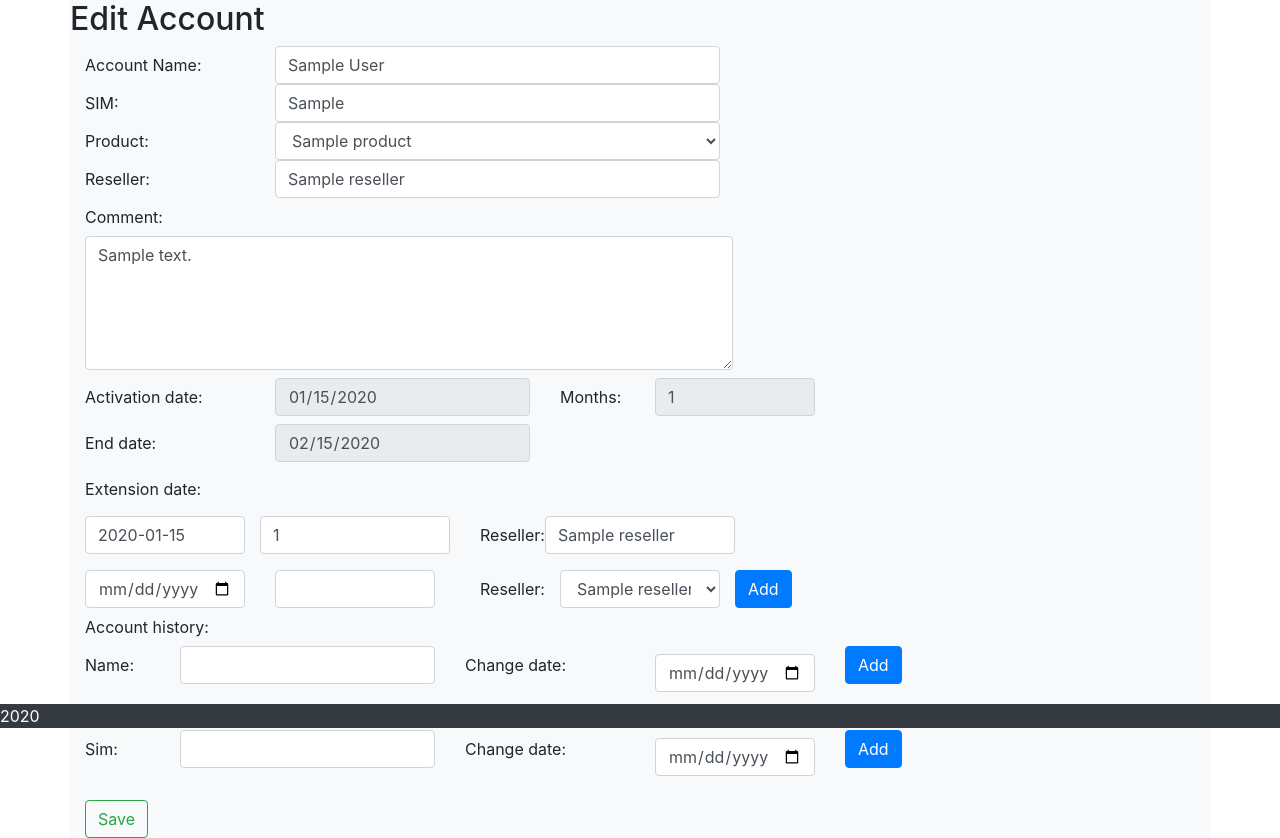
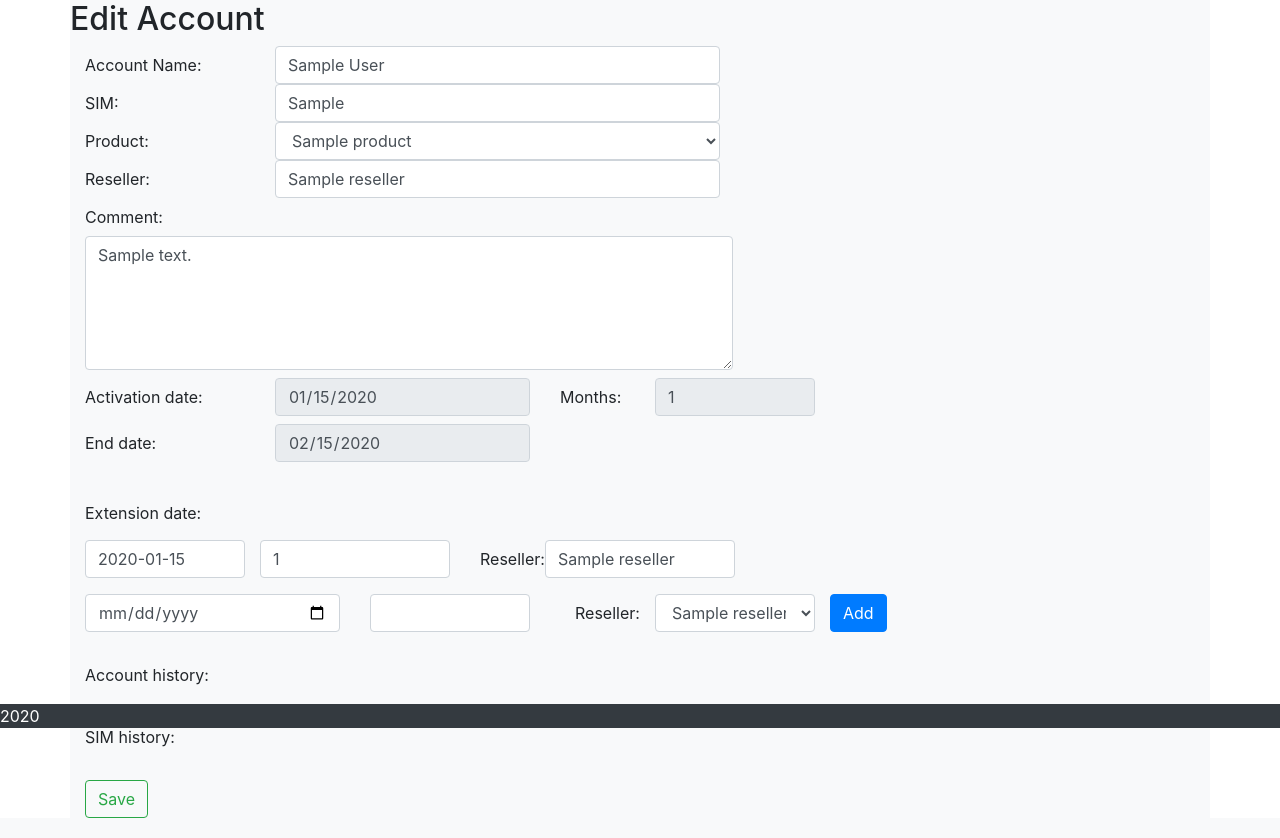
Before and after one commit to Simple2B/NITRIX, a Flask app: page /account_details?id=1 in a window 1280 px wide. Shown: the part 72-910 px from the top of the page. Run offline with Flask 2, Linux system fonts and the light colour scheme; a user stored in the database is signed in; tables that the repository leaves empty hold one stand-in row (values such as "Sample post"); some libraries are stand-ins or nearby versions.

Commit message:
history account changes

```diff
--- a/app/models/__init__.py
+++ b/app/models/__init__.py
@@ -3,3 +3,4 @@ from .reseller import Reseller  # noqa
 from .account import Account  # noqa
 from .product import Product  # noqa
 from .account_extensions import AccountExtension  # noqa
+from .account_changes import AccountChanges  # noqa
--- a/app/templates/account_details.html
+++ b/app/templates/account_details.html
@@ -46,6 +46,7 @@
         <div class="col-sm-5">
             {% if form.is_edit %}
             <div class="form-control"> {{ form.reseller_name }} </div>
+            {{form.reseller_id(type="hidden")}}
             {% else %}
             <select class="form-control" name="reseller_id" >
                 {% for record in form.resellers %}
@@ -95,6 +96,7 @@
 </form>
 
 {% if form.is_edit %}
+<br>
 <div class="row">
     <label class="col-sm-2 col-form-label mt-2">Extension date:</label>
 </div>
@@ -124,7 +126,7 @@
 <form action="{{ url_for('account.ext_add') }}" method="POST">
     {{form.id(type='hidden')}}
     <div class="row">
-        <div class="col-sm-2 mt-2">
+        <div class="col-sm-3 mt-2">
             <input type="date" class="form-control" name="extension_date" value="">
         </div>
         <div class="col-sm-2 mt-2">
@@ -158,42 +160,38 @@
 
     </div>
 </form>
-
+<br>
 <div class="row">
     <label class="col-sm-4 col-form-label ">Account history:</label>
 </div>
+{%for change in form.name_changes %}
+<div class="row">
+    <label class="col-sm-1 col-form-label">Name:</label>
 
-<div class="row">
-    <label for="inputUsername" class="col-sm-1 col-form-label">Name:</label>
+    <div class="col-sm-3 form-control"> {{change.value_str}} </div>
+    <label class="col-sm-2 col-form-label">Change date:</label>
     <div class="col-sm-3">
-        <input type="username" class="form-control" id="inputPassword">
-    </div>
-    <label for="inputUsername" class="col-sm-2 col-form-label">Change date:</label>
-    <div class="col-sm-2 mt-2">
-        <input type="date" class="form-control" value="">
-    </div>
-    <div class="col-sm-1 ">
-        <button type="button" class="btn btn-primary">Add</button>
+        <input type="date" class="form-control" value="{{change.date.strftime('%Y-%m-%d')}}" readonly>
     </div>
 </div>
+{% endfor %}
 
+<br>
 <div class="row">
-    <label class="col-sm-4 col-form-label ">Sim history:</label>
+    <label class="col-sm-4 col-form-label ">SIM history:</label>
 </div>
 
+{%for change in form.sim_changes %}
 <div class="row">
-    <label for="inputUsername" class="col-sm-1 col-form-label">Sim:</label>
+    <label class="col-sm-1 col-form-label">SIM:</label>
+
+    <div class="col-sm-3 form-control"> {{change.value_str}} </div>
+    <label class="col-sm-2 col-form-label">Change date:</label>
     <div class="col-sm-3">
-        <input type="username" class="form-control" id="inputPassword1">
-    </div>
-    <label for="inputUsername" class="col-sm-2 col-form-label">Change date:</label>
-    <div class="col-sm-2 mt-2">
-        <input type="date" class="form-control" value="">
-    </div>
-    <div class="col-sm-1 ">
-        <button type="button" class="btn btn-primary">Add</button>
+        <input type="date" class="form-control" value="{{change.date.strftime('%Y-%m-%d')}}" readonly>
     </div>
 </div>
+{% endfor %}
 {% endif %}
 {% endblock %}
 
--- a/app/views/account.py
+++ b/app/views/account.py
@@ -1,6 +1,6 @@
 from flask import render_template, Blueprint, request, flash, redirect, url_for
 
-from app.models import Account, Product, Reseller, AccountExtension
+from app.models import Account, Product, Reseller, AccountExtension, AccountChanges
 from app.forms import AccountForm, AccountExtensionForm
 
 
@@ -28,6 +28,10 @@ def edit():
         form.products = Product.query.all()
         form.resellers = Reseller.query.all()
         form.extensions = AccountExtension.query.filter(AccountExtension.account_id == form.id.data)
+        form.name_changes = AccountChanges.query.filter(
+            AccountChanges.account_id == form.id.data).filter(AccountChanges.change_type == AccountChanges.ChangeType.name)
+        form.sim_changes = AccountChanges.query.filter(
+            AccountChanges.account_id == form.id.data).filter(AccountChanges.change_type == AccountChanges.ChangeType.sim)
         form.is_edit = True
         form.save_route = url_for('account.save')
         form.reseller_name = account.reseller.name
@@ -51,18 +55,34 @@ def edit():
 def save():
     form = AccountForm(request.form)
     if form.validate_on_submit():
+        form.name.data = form.name.data.strip()
+        form.sim.data = form.sim.data.strip()
         if form.id.data > 0:
+            # Edit exists account
             account = Account.query.filter(Account.id == form.id.data).first()
+            if account.name != form.name.data:
+                # Changed account name
+                change = AccountChanges(account=account)
+                change.change_type = AccountChanges.ChangeType.name
+                change.value_str = account.name
+                change.save()
+            if account.sim != form.sim.data:
+                # Changed account SIM
+                change = AccountChanges(account=account)
+                change.change_type = AccountChanges.ChangeType.sim
+                change.value_str = account.sim
+                change.save()
+
             for k in request.form.keys():
                 account.__setattr__(k, form.__getattribute__(k).data)
         else:
-            account = Account(name=form.name.data,
-                                product_id=form.product_id.data,
-                                reseller_id=form.reseller_id.data,
-                                sim=form.sim.data,
-                                comment=form.comment.data,
-                                activation_date=form.activation_date.data,
-                                months=form.months.data )
+            # Add a new account
+            account = Account(name=form.name.data, product_id=form.product_id.data,
+                              reseller_id=form.reseller_id.data,
+                              sim=form.sim.data,
+                              comment=form.comment.data,
+                              activation_date=form.activation_date.data,
+                              months=form.months.data)
         account.save()
         return redirect(url_for('main.accounts'))
     else:
```
Also changed, not shown: app/models/account_changes.py (+14 -5 lines).
